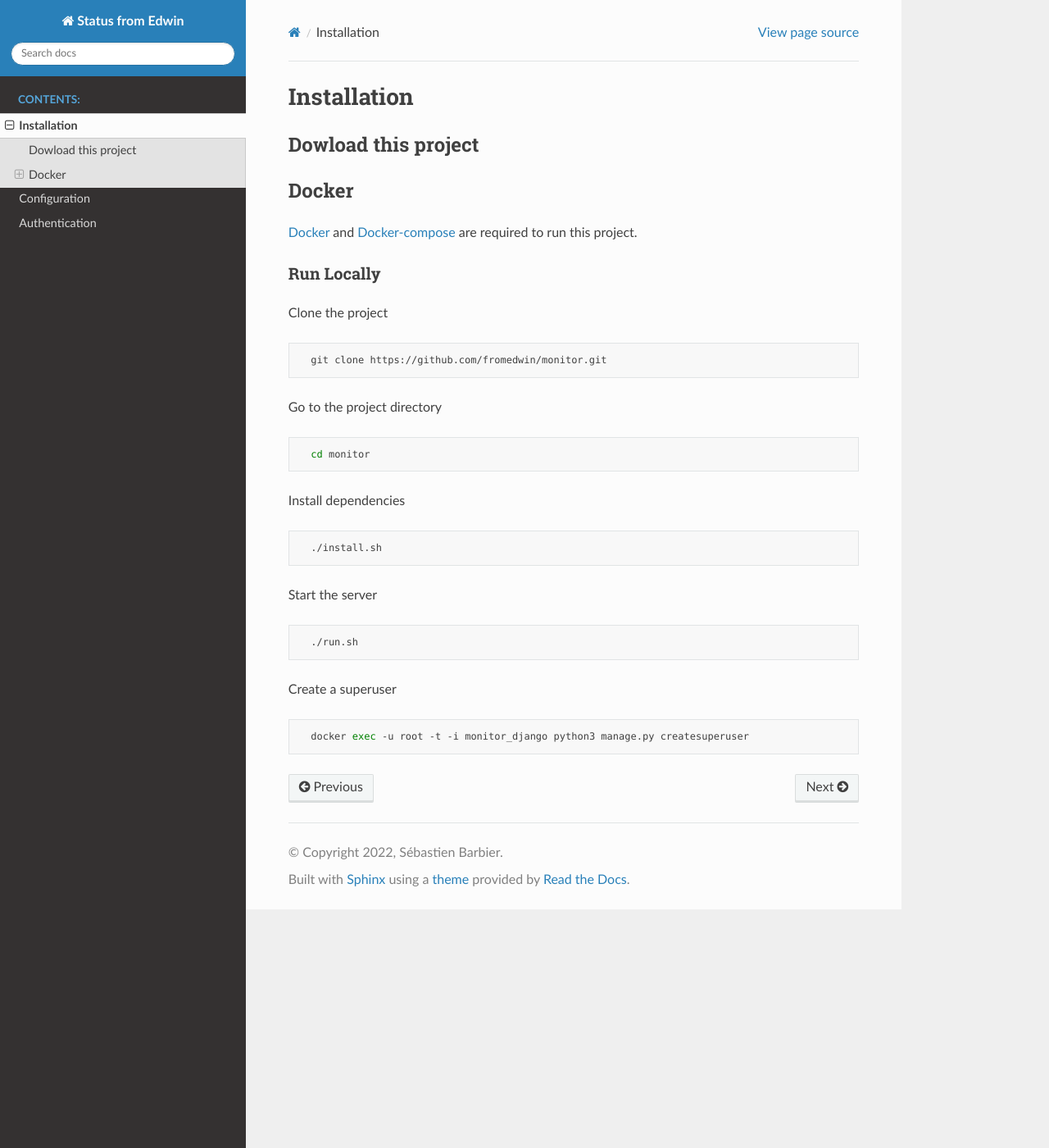
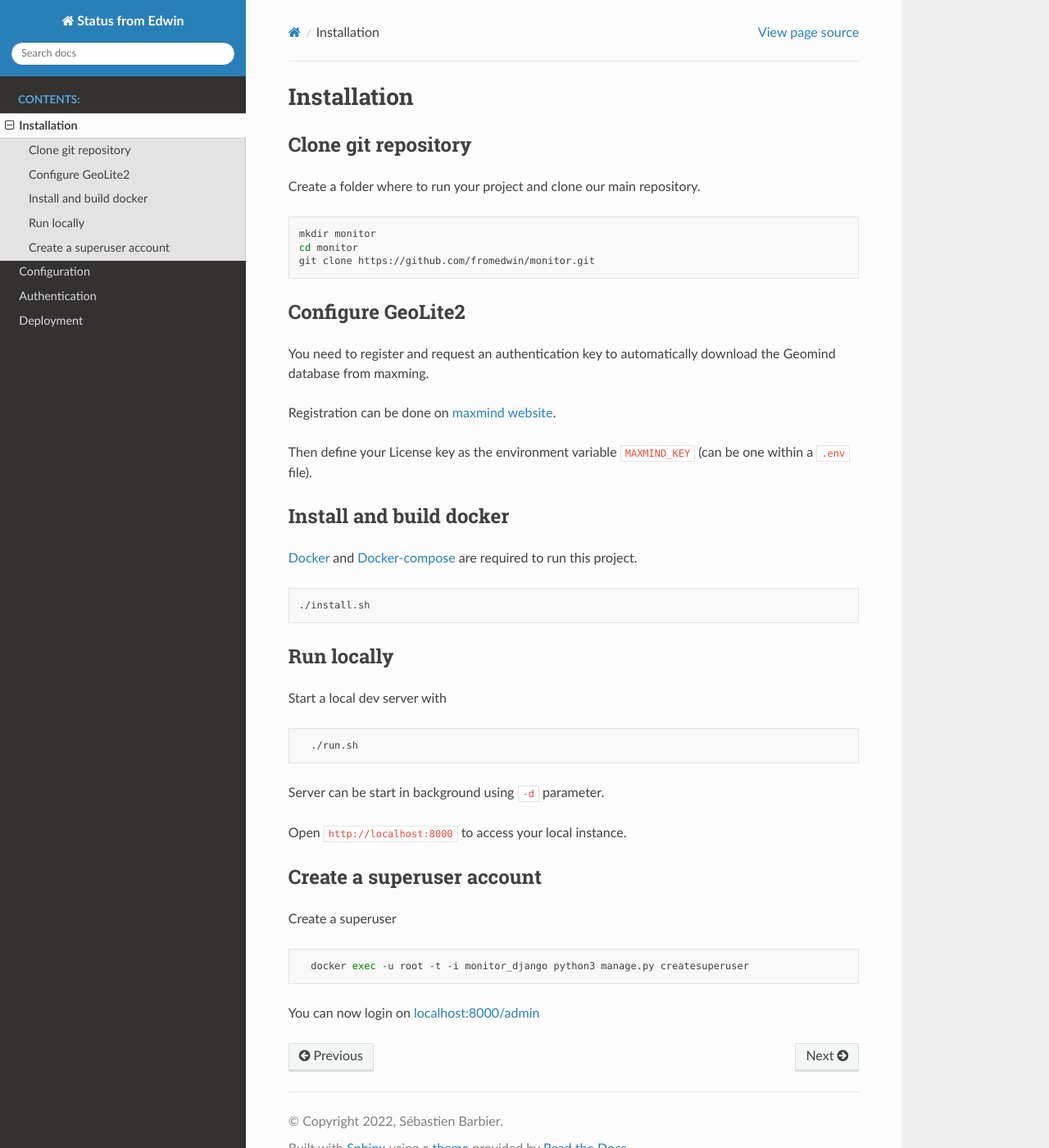
Before and after one commit to fromedwin/monitor, a Sphinx documentation site: the page built from docs/installation.md, in a window 1280 px wide and 1400 px high. Shown: the whole window at 82% size. Built offline with Sphinx 7.4.7 and the Read the Docs theme 2.0.0, drawn with Linux system fonts in a browser that asks for light colours; pages that are not in the unit, such as notebooks, are missing from menus.

Commit message:
Update install and deployment documentation page

````diff
--- a/docs/index.rst
+++ b/docs/index.rst
@@ -15,5 +15,6 @@ This project provide a self hosted no code interface to monitor your projects.
    installation
    configuration
    authentication
+   deployment
    faq
    changelog
--- a/docs/installation.md
+++ b/docs/installation.md
@@ -1,40 +1,49 @@
 # Installation
 
-## Dowload this project
+## Clone git repository
 
-## Docker
+Create a folder where to run your project and clone our main repository.
+
+```bash
+mkdir monitor
+cd monitor
+git clone https://github.com/fromedwin/monitor.git
+```
+
+## Configure GeoLite2
+
+You need to register and request an authentication key to automatically download the Geomind database from maxming.
+
+Registration can be done on [maxmind website](https://dev.maxmind.com/geoip/geolite2-free-geolocation-data?lang=en).
+
+Then define your License key as the environment variable `MAXMIND_KEY` (can be one within a `.env` file).
+
+## Install and build docker
 
 [Docker](https://www.docker.com/) and [Docker-compose](https://docs.docker.com/compose/) are required to run this project.
 
-
-### Run Locally
-
-Clone the project
-
 ```bash
-  git clone https://github.com/fromedwin/monitor.git
+./install.sh
 ```
 
-Go to the project directory
+## Run locally
 
-```bash
-  cd monitor
-```
-
-Install dependencies
-
-```bash
-  ./install.sh
-```
-
-Start the server
+Start a local dev server with
 
 ```bash
   ./run.sh
 ```
+
+Server can be start in background using `-d` parameter.
+
+Open `http://localhost:8000` to access your local instance.
+
+## Create a superuser account
 
 Create a superuser
 
 ```bash
   docker exec -u root -t -i monitor_django python3 manage.py createsuperuser
 ```
+
+You can now login on [localhost:8000/admin](http://localhost:8000/admin)
````
Also changed, not shown: docs/deployment.md (added, +15 -0 lines).
